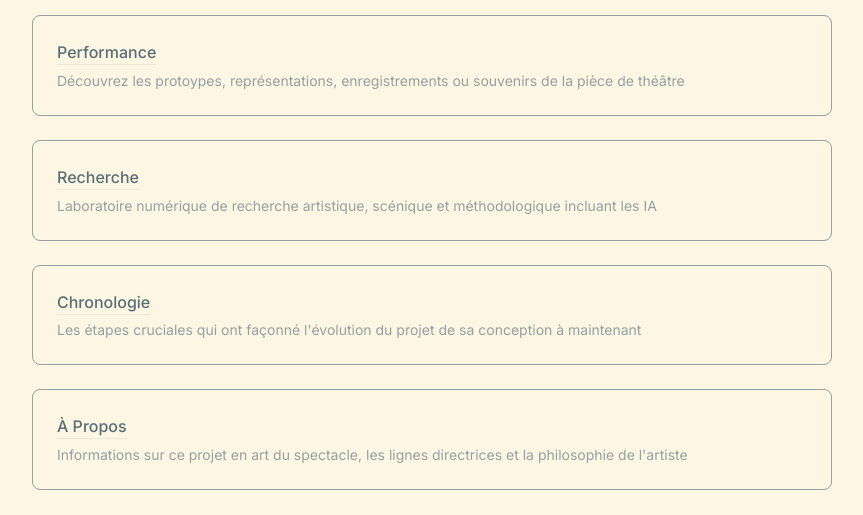
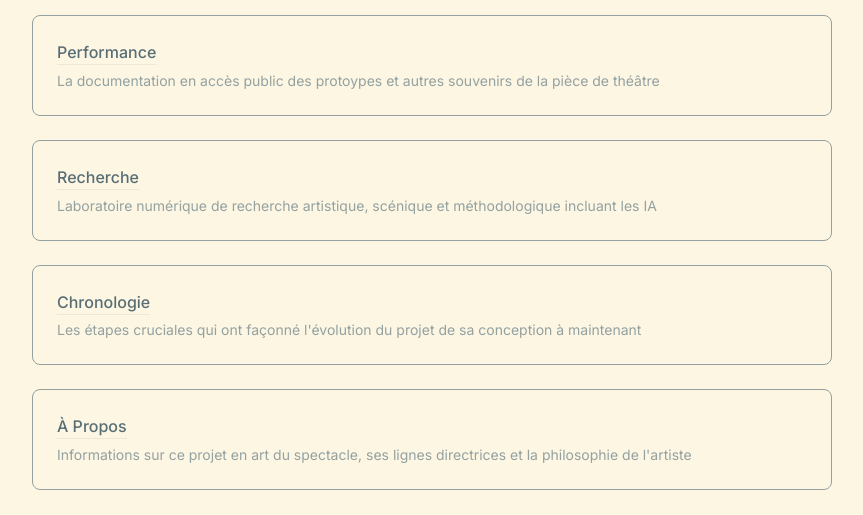
Before and after one commit to daqhris/DoublementAliene, a Next.js app: page / in a window 1280 px wide. Shown: the part 521-1036 px from the top of the page, without its empty margins (208-1071 px from the left). Built offline with nearby package versions, Linux system fonts and the light colour scheme; no server answers.

Commit message:
texts editing on homepage

```diff
--- a/app/page.tsx
+++ b/app/page.tsx
@@ -32,7 +32,7 @@ export default function HomePage() {
                 <Link href="/performance" className="theater-link">Performance</Link>
               </div>
               <div className="theater-nav-description">
-                Découvrez les protoypes, représentations, enregistrements ou souvenirs de la pièce de théâtre
+                La documentation en accès public des protoypes et autres souvenirs de la pièce de théâtre
               </div>
             </div>
           </div>
@@ -62,7 +62,7 @@ export default function HomePage() {
                 <Link href="/about" className="theater-link">À Propos</Link>
               </div>
               <div className="theater-nav-description">
-                Informations sur ce projet en art du spectacle, les lignes directrices et la philosophie de l&apos;artiste
+                Informations sur ce projet en art du spectacle, ses lignes directrices et la philosophie de l&apos;artiste
               </div>
             </div>
           </div>
```
